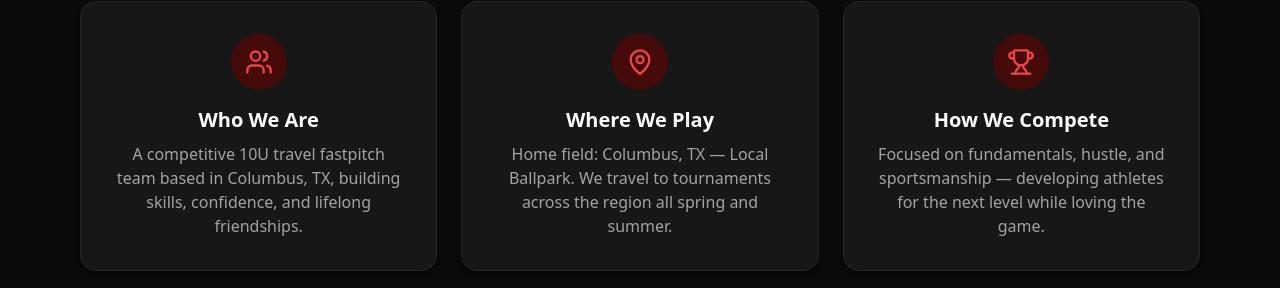
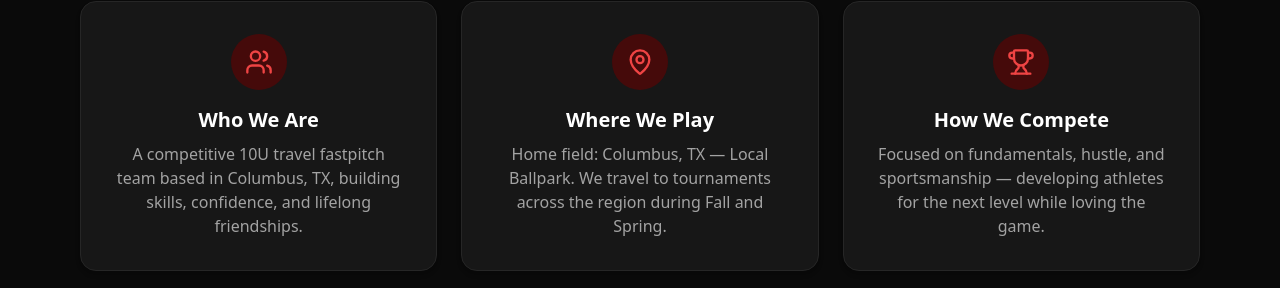
Before and after one commit to JeremyFuentes979/Lady-Reds, a React (Vite) app in the folder ladyreds-website/: page / in a window 1280 px wide. Shown: the part 936-1224 px from the top of the page. Built offline with nearby package versions, Linux system fonts and the light colour scheme.

Commit message:
Update text for 'Where We Play' section

```diff
--- a/ladyreds-website/src/pages/Home.tsx
+++ b/ladyreds-website/src/pages/Home.tsx
@@ -149,7 +149,7 @@ export default function Home() {
         <div className="max-w-6xl mx-auto px-4 py-16 grid md:grid-cols-3 gap-6">
           {[
             { icon: Users, title: 'Who We Are', text: `A competitive 10U travel fastpitch team based in ${team.city}, building skills, confidence, and lifelong friendships.` },
-            { icon: MapPin, title: 'Where We Play', text: `Home field: ${team.homeField}. We travel to tournaments across the region all spring and summer.` },
+            { icon: MapPin, title: 'Where We Play', text: `Home field: ${team.homeField}. We travel to tournaments across the region during Fall and Spring.` },
             { icon: Trophy, title: 'How We Compete', text: 'Focused on fundamentals, hustle, and sportsmanship — developing athletes for the next level while loving the game.' },
           ].map(({ icon: Icon, title, text }) => (
             <div key={title} className="bg-neutral-900 rounded-2xl p-8 shadow-md border border-neutral-800 text-center">
```
